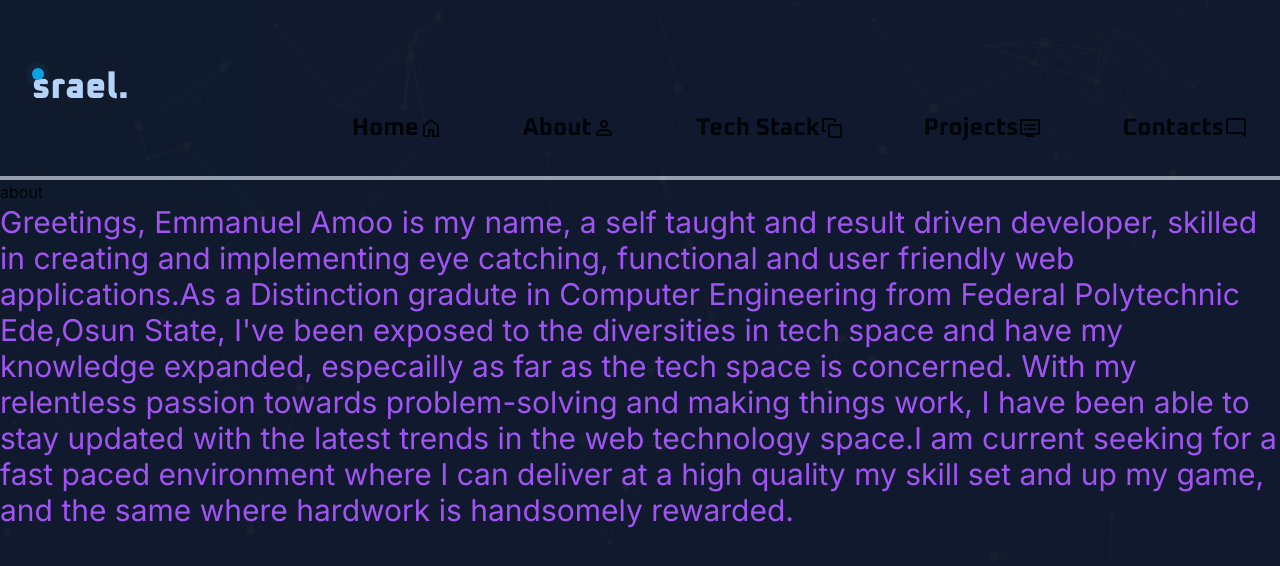
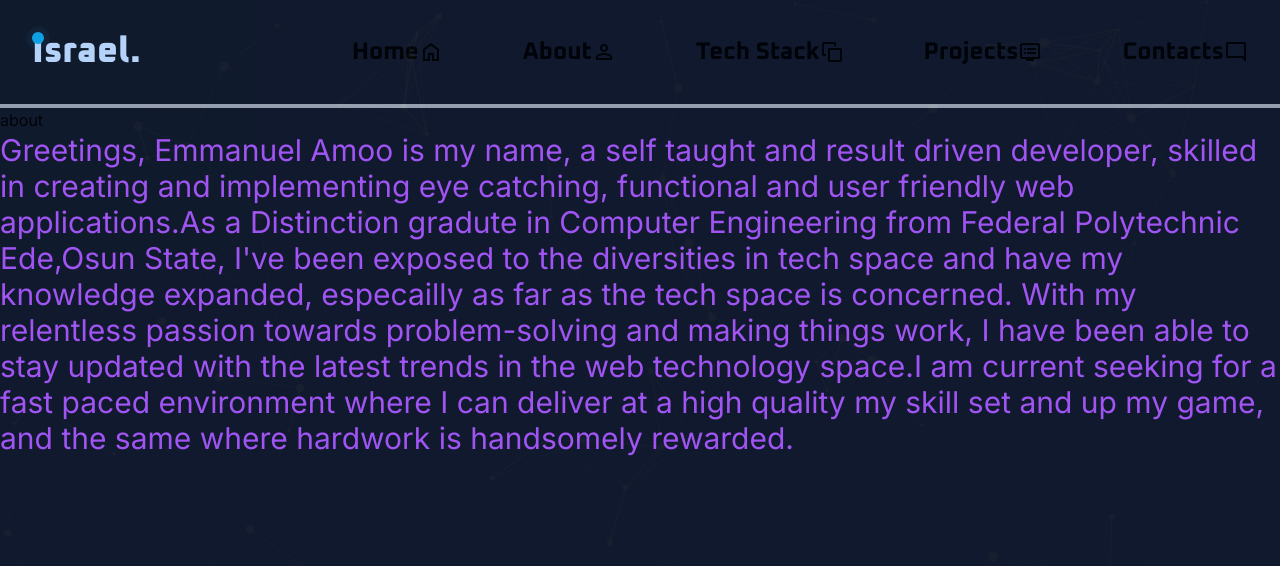
Before and after one commit to MIE-CODE/M-I-E_Portfolio, a Next.js app: page /About in a window 1280 px wide. Shown: the top 566 px of the page. Built offline with nearby package versions, Linux system fonts and the light colour scheme; a web font is replaced by a local one.

Commit message:
fixing up the navbar | nabar is now clickable

```diff
--- a/app/Navbar.tsx
+++ b/app/Navbar.tsx
@@ -1,13 +1,27 @@
 import React, { useState, useEffect } from "react";
 import Link from "next/link";
+import close from "../public/close.svg";
+import Image from "next/image";
 
-const Navbar = (props: { className: string }) => {
+const Navbar = (props: {
+  className: string;
+  onClick: () => unknown;
+  show: boolean;
+}) => {
   return (
     <nav
-      className={
-        "top-0 lg:static fixed right-0 h-[100%] bg-gray-400 lg:bg-transparent  lg:block ml-auto "
-      }
+      className={`top-0 lg:static ${
+        props.show ? "" : "hidden"
+      } fixed right-0 h-[100%] bg-gray-400 lg:bg-transparent  lg:block ml-auto`}
     >
+      <div className=" flex mt-10 lg:mt-0  justify-center items-center ">
+        <button
+          onClick={props.onClick}
+          className=" bg-slate-900/40 lg:hidden rounded"
+        >
+          <Image src={close} alt="close" />
+        </button>
+      </div>
       <ul className={props.className}>
         <li>
           <Link href="/" className="flex justify-center items-center">
--- a/app/header.tsx
+++ b/app/header.tsx
@@ -21,12 +21,18 @@ const Header = () => {
               </span>
             </span>
           </span>
-          srael.
+          Israel.
         </div>
-        <Navbar className="grid lg:flex gap-10 pt-20 font-bold xl:gap-20 text-2xl" />
+        <Navbar
+          show={navBar}
+          onClick={() => {
+            setNavBar(false);
+          }}
+          className="grid lg:flex gap-20 lg:gap-10   pt-20 lg:pt-0 font-bold xl:gap-20 text-2xl"
+        />
         <button
           onClick={() => {
-            setNavBar(!navBar);
+            setNavBar(true);
           }}
           className=" bg-slate-400 rounded "
         >
```
